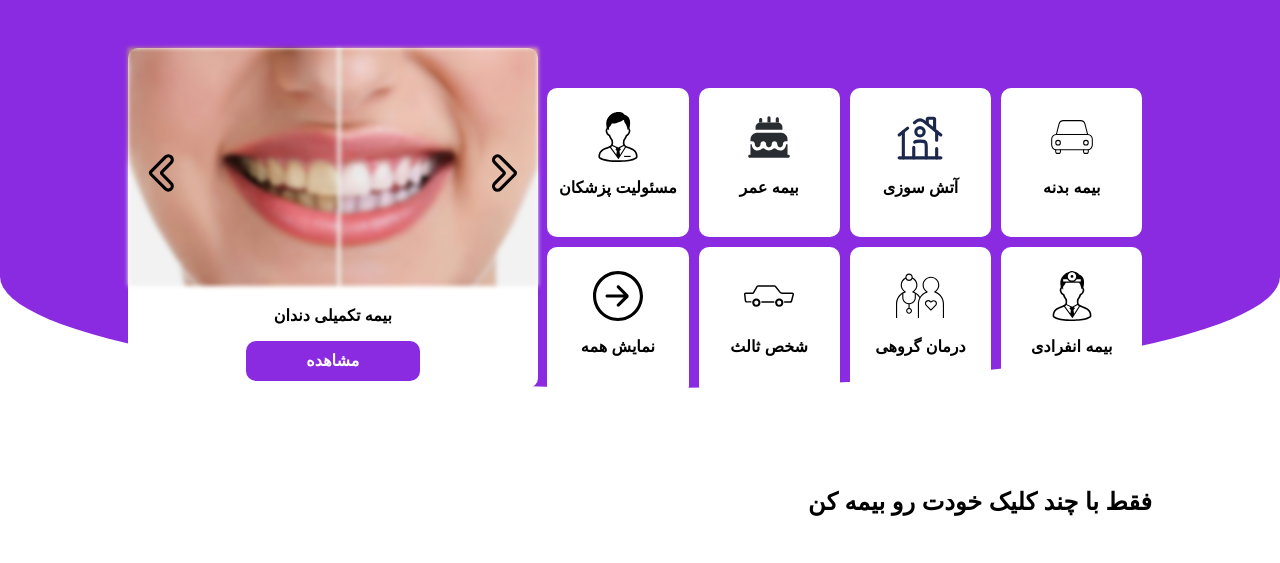
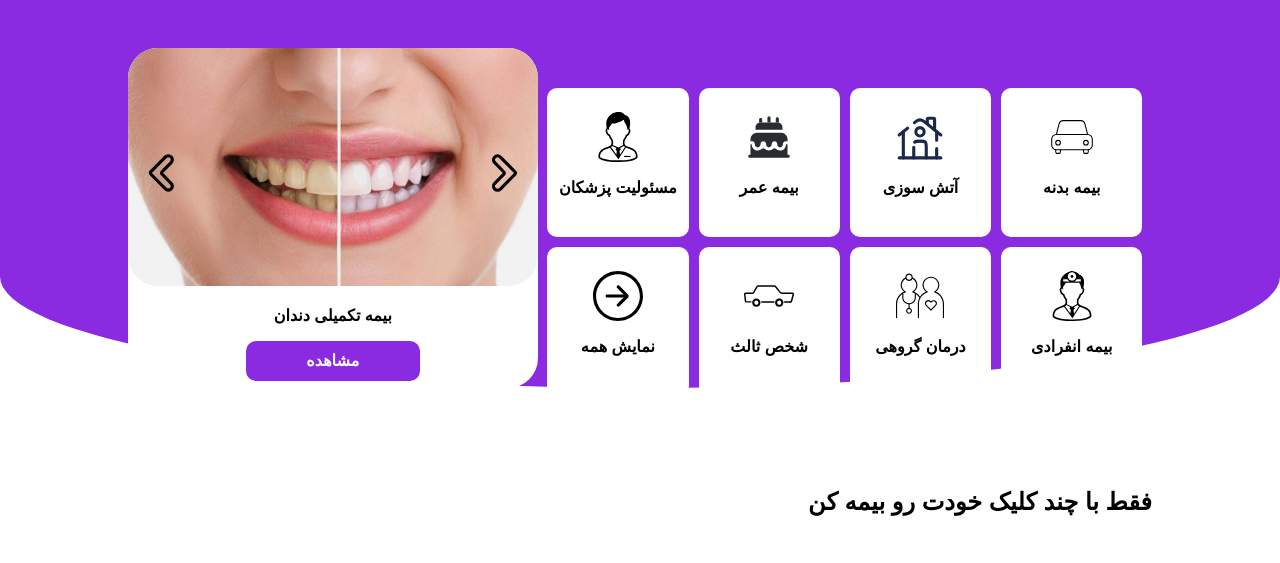
Before and after one commit to Mohammad-Mashayekhi1988/task, a plain HTML site: page index.html in a window 1280 px wide. Shown: the part 170-733 px from the top of the page. Drawn offline with Linux system fonts and the light colour scheme; a web font is replaced by a local one.

Commit message:
edit border radius box-left

```diff
--- a/style.css
+++ b/style.css
@@ -123,16 +123,16 @@ h1 {
   justify-content: center;
   align-items: center;
   margin-top: 60px;
-  border-radius: 10px;
+  border-radius: 30px;
   position: relative;
 }
 
 .img-header {
   width: 100%;
   height: 70%;
-  filter: blur(2px);
   position: absolute;
   top: 0;
+  border-radius: 30px;
 }
 
 .prev,
```
